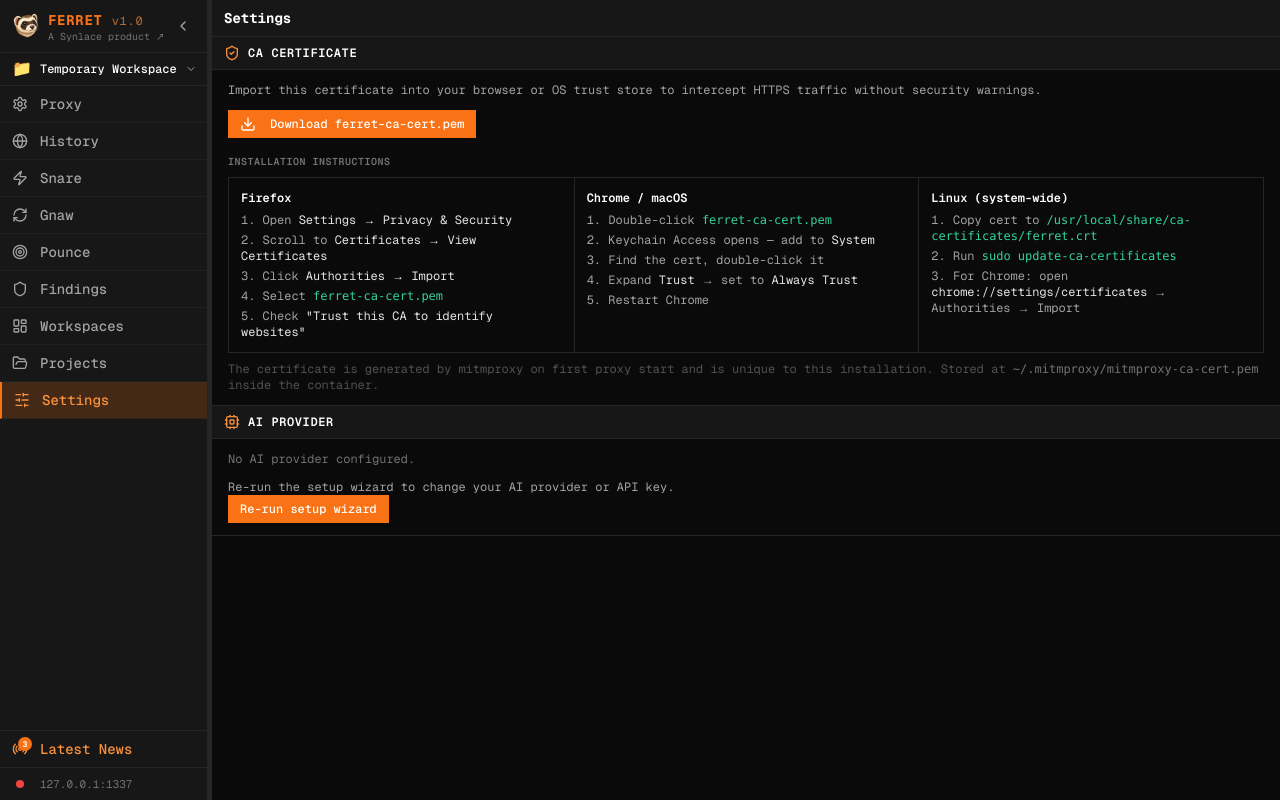
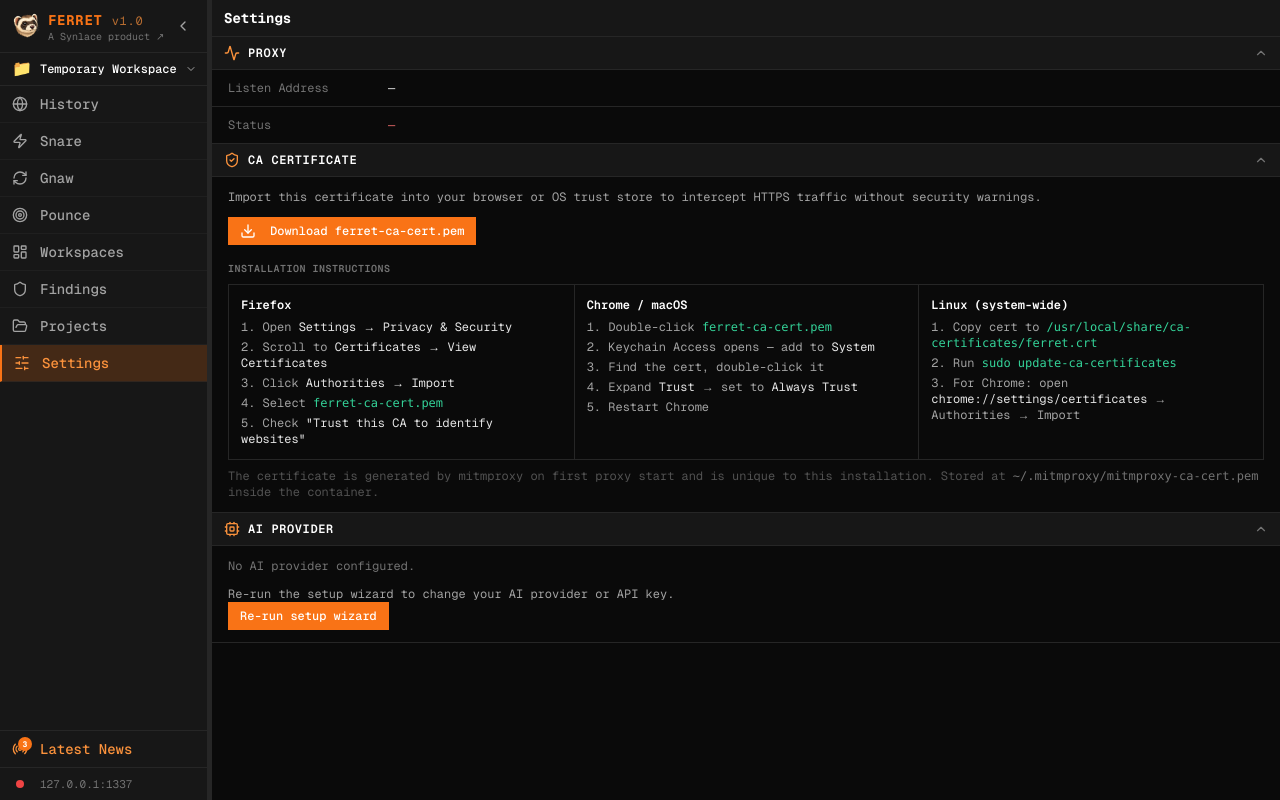
Before and after one commit to synlace/ferret, a Next.js app in the folder src/apps/ui/: page /settings in a window 1280 px wide. Built offline with nearby package versions, Linux system fonts and the light colour scheme; no server answers.

Commit message:
refactor(settings): merge proxy page into settings with collapsible sections; redirect /proxy to /settings; swap Workspaces/Findings nav order

```diff
--- a/src/apps/ui/app/proxy/page.tsx
+++ b/src/apps/ui/app/proxy/page.tsx
@@ -1,42 +1,5 @@
-"use client"
-
-import { Activity } from "lucide-react"
+import { redirect } from "next/navigation"
 
 export default function ProxyPage() {
-  return (
-    <div className="flex flex-col h-full overflow-hidden relative">
-      {/* Page header strip */}
-      <div className="flex items-center justify-between px-3 py-2 border-b border-neutral-800 flex-shrink-0 bg-neutral-900">
-        <h1 className="text-sm font-bold text-white">Proxy Settings</h1>
-        <div className="flex items-center gap-1">
-          <span className="px-2 py-0.5 bg-green-900/40 border border-green-700 text-green-300 text-xs flex items-center gap-1">
-            <Activity className="w-3 h-3" />
-            Active
-          </span>
-        </div>
-      </div>
-
-      {/* Content area */}
-      <div className="flex-1 min-h-0 overflow-y-auto">
-        {/* Proxy Configuration section */}
-        <div className="border-b border-neutral-800">
-          <div className="px-3 py-1.5 bg-neutral-900/50 border-b border-neutral-800">
-            <span className="text-[10px] font-semibold text-neutral-500 uppercase tracking-wider">
-              Proxy Configuration
-            </span>
-          </div>
-
-          {/* Config rows */}
-          <div className="px-3 py-2 text-xs border-b border-neutral-800 flex items-center gap-4">
-            <span className="text-neutral-500 w-32 shrink-0">Listen Address</span>
-            <span className="text-white font-mono">127.0.0.1:8080</span>
-          </div>
-          <div className="px-3 py-2 text-xs flex items-center gap-4">
-            <span className="text-neutral-500 w-32 shrink-0">Status</span>
-            <span className="text-green-400 font-mono">Running</span>
-          </div>
-        </div>
-      </div>
-    </div>
-  )
+  redirect("/settings")
 }
--- a/src/apps/ui/app/settings/page.tsx
+++ b/src/apps/ui/app/settings/page.tsx
@@ -3,20 +3,83 @@
 import { useState, useEffect } from "react"
 import Link from "next/link"
 import { Button } from "@/components/ui/button"
-import { ShieldCheck, Download, CheckCircle, AlertCircle, Loader2, Cpu } from "lucide-react"
+import {
+  ShieldCheck,
+  Download,
+  CheckCircle,
+  AlertCircle,
+  Loader2,
+  Cpu,
+  Activity,
+  ChevronDown,
+} from "lucide-react"
 
 const API_BASE = process.env.NEXT_PUBLIC_API_URL ?? "http://localhost:8000"
+
+interface ProxyStatus {
+  running: boolean
+  uptime: number
+  listen_address: string
+  intercepted: number
+}
+
+function SectionHeader({
+  icon,
+  label,
+  open,
+  onToggle,
+  badge,
+}: {
+  icon: React.ReactNode
+  label: string
+  open: boolean
+  onToggle: () => void
+  badge?: React.ReactNode
+}) {
+  return (
+    <button
+      onClick={onToggle}
+      className="w-full flex items-center gap-2 px-3 py-2 border-b border-neutral-800 bg-neutral-900 hover:bg-neutral-800/60 transition-colors text-left"
+    >
+      {icon}
+      <span className="text-xs font-semibold text-white uppercase tracking-wider">{label}</span>
+      {badge && <span className="ml-2">{badge}</span>}
+      <ChevronDown
+        className={`w-3.5 h-3.5 text-neutral-500 ml-auto transition-transform duration-200 ${open ? "rotate-180" : ""}`}
+      />
+    </button>
+  )
+}
 
 export default function SettingsPage() {
   const [certStatus, setCertStatus] = useState<"idle" | "downloading" | "ok" | "error">("idle")
   const [certError, setCertError] = useState<string | null>(null)
   const [aiConfig, setAiConfig] = useState<{ provider?: string; model?: string } | null>(null)
+  const [proxyStatus, setProxyStatus] = useState<ProxyStatus | null>(null)
+
+  const [proxyOpen, setProxyOpen] = useState(true)
+  const [certOpen, setCertOpen] = useState(true)
+  const [aiOpen, setAiOpen] = useState(true)
 
   useEffect(() => {
     fetch(`${API_BASE}/api/setup`)
       .then(r => r.ok ? r.json() : null)
       .then(d => { if (d) setAiConfig({ provider: d.provider, model: d.model }) })
       .catch(() => {})
+  }, [])
+
+  useEffect(() => {
+    const fetchProxy = async () => {
+      try {
+        const res = await fetch(`${API_BASE}/api/proxy/status`)
+        if (res.ok) setProxyStatus(await res.json())
+      } catch {
+        // silently ignore
+      }
+    }
+    fetchProxy()
+    const id = setInterval(fetchProxy, 5000)
+    return () => clearInterval(id)
   }, [])
 
   const downloadCert = async () => {
@@ -44,6 +107,17 @@ export default function SettingsPage() {
     }
   }
 
+  const proxyBadge = proxyStatus ? (
+    <span className={`px-2 py-0.5 text-xs flex items-center gap-1 border ${
+      proxyStatus.running
+        ? "bg-green-900/40 border-green-700 text-green-300"
+        : "bg-red-900/40 border-red-700 text-red-300"
+    }`}>
+      <span className={`w-1.5 h-1.5 rounded-full ${proxyStatus.running ? "bg-green-400 animate-pulse" : "bg-red-400"}`} />
+      {proxyStatus.running ? "Active" : "Stopped"}
+    </span>
+  ) : null
+
   return (
     <div className="flex flex-col h-full overflow-hidden bg-neutral-950 text-white">
 
@@ -55,14 +129,48 @@ export default function SettingsPage() {
       {/* Content */}
       <div className="flex-1 overflow-y-auto">
 
+        {/* Proxy section */}
+        <div className="border-b border-neutral-800">
+          <SectionHeader
+            icon={<Activity className="w-4 h-4 text-orange-400 flex-shrink-0" />}
+            label="Proxy"
+            open={proxyOpen}
+            onToggle={() => setProxyOpen(o => !o)}
+            badge={proxyBadge}
+          />
+          {proxyOpen && (
+            <div className="divide-y divide-neutral-800">
+              <div className="px-4 py-2.5 flex items-center gap-4 text-xs">
+                <span className="text-neutral-500 w-36 shrink-0">Listen Address</span>
+                <span className="text-white font-mono">
+                  {proxyStatus?.listen_address ?? "—"}
+                </span>
+              </div>
+              <div className="px-4 py-2.5 flex items-center gap-4 text-xs">
+                <span className="text-neutral-500 w-36 shrink-0">Status</span>
+                <span className={`font-mono ${proxyStatus?.running ? "text-green-400" : "text-red-400"}`}>
+                  {proxyStatus == null ? "—" : proxyStatus.running ? "Running" : "Stopped"}
+                </span>
+              </div>
+              {proxyStatus?.running && (
+                <div className="px-4 py-2.5 flex items-center gap-4 text-xs">
+                  <span className="text-neutral-500 w-36 shrink-0">Intercepted</span>
+                  <span className="text-white font-mono">{proxyStatus.intercepted.toLocaleString()} requests</span>
+                </div>
+              )}
+            </div>
+          )}
+        </div>
+
         {/* CA Certificate section */}
         <div className="border-b border-neutral-800">
-          {/* Section header */}
-          <div className="flex items-center gap-2 px-3 py-2 border-b border-neutral-800 bg-neutral-900">
-            <ShieldCheck className="w-4 h-4 text-orange-400 flex-shrink-0" />
-            <span className="text-xs font-semibold text-white uppercase tracking-wider">CA Certificate</span>
-          </div>
-
+          <SectionHeader
+            icon={<ShieldCheck className="w-4 h-4 text-orange-400 flex-shrink-0" />}
+            label="CA Certificate"
+            open={certOpen}
+            onToggle={() => setCertOpen(o => !o)}
+          />
+          {certOpen && (
             <div className="px-4 py-3 space-y-3">
               <p className="text-xs text-neutral-400">
                 Import this certificate into your browser or OS trust store to intercept HTTPS traffic without security warnings.
@@ -141,15 +249,18 @@ export default function SettingsPage() {
                 </p>
               </div>
             </div>
+          )}
         </div>
 
         {/* AI Provider section */}
         <div className="border-b border-neutral-800">
-          <div className="flex items-center gap-2 px-3 py-2 border-b border-neutral-800 bg-neutral-900">
-            <Cpu className="w-4 h-4 text-orange-400 flex-shrink-0" />
-            <span className="text-xs font-semibold text-white uppercase tracking-wider">AI Provider</span>
-          </div>
-
+          <SectionHeader
+            icon={<Cpu className="w-4 h-4 text-orange-400 flex-shrink-0" />}
+            label="AI Provider"
+            open={aiOpen}
+            onToggle={() => setAiOpen(o => !o)}
+          />
+          {aiOpen && (
             <div className="px-4 py-3 space-y-3">
               {aiConfig?.provider ? (
                 <div className="rounded border border-neutral-800 bg-neutral-900 divide-y divide-neutral-800 text-xs">
@@ -179,6 +290,7 @@ export default function SettingsPage() {
                 </Button>
               </Link>
             </div>
+          )}
         </div>
 
       </div>
--- a/src/apps/ui/components/app-shell.tsx
+++ b/src/apps/ui/components/app-shell.tsx
@@ -10,7 +10,6 @@ import {
   LayoutDashboard,
   Zap,
   RefreshCw,
-  Settings,
   FolderOpen,
   SlidersHorizontal,
   ChevronRight,
@@ -35,13 +34,12 @@ interface ProxyStatus {
 }
 
 const navItems = [
-  { href: "/proxy",      icon: Settings,          label: "Proxy" },
   { href: "/history",    icon: Globe,             label: "History" },
   { href: "/snare",      icon: Zap,               label: "Snare" },
   { href: "/gnaw",       icon: RefreshCw,         label: "Gnaw" },
   { href: "/pounce",     icon: Target,            label: "Pounce" },
+  { href: "/workspaces", icon: LayoutDashboard,   label: "Workspaces" },
   { href: "/findings",   icon: Shield,            label: "Findings" },
-  { href: "/workspaces", icon: LayoutDashboard,   label: "Workspaces" },
   { href: "/projects",   icon: FolderOpen,        label: "Projects" },
   { href: "/settings",   icon: SlidersHorizontal, label: "Settings" },
 ]
```
Lines whose indentation alone changed are shown as unchanged.
